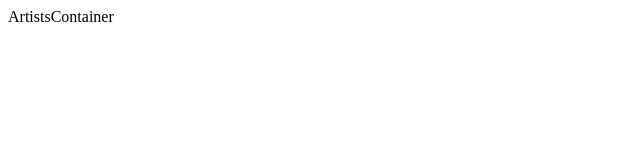
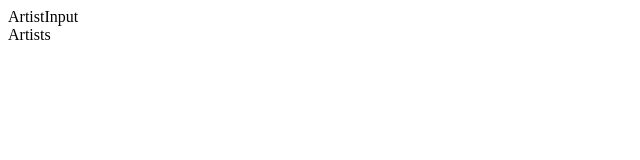
Before and after one commit to munroe1786/art-locale-frontend, a React (Create React App) app: page / in a window 1280 px wide. Shown: the top 160 px of the page, without its empty margins (0-640 px from the left). Built offline with nearby package versions, Linux system fonts and the light colour scheme.

Commit message:
add Artists and ArtistInput render to ArtistsContainer and add notes for understanding process

```diff
--- a/src/containers/ArtistsContainer.js
+++ b/src/containers/ArtistsContainer.js
@@ -1,19 +1,35 @@
 import React from 'react';
+import Artists from '../components/Artists';
+import ArtistInput from '../components/ArtistInput';
+import {connect} from 'react-redux';
 
 class ArtistsContainer extends React.Component {
 
     render() {
         return(
             <div>
-                ArtistsContainer
+                <ArtistInput />
+                <Artists />
             </div>
         )
     }
 
 }
 
-export default ArtistsContainer;
+export default connect() (ArtistsContainer);
 
 //makes sense that this container
 //will contain other components
 //that have to do with Artists
+
+//order of things now 11/26/20 -
+    //attach app to the DOM
+    //app renders artist container
+    //artist container renders
+        //Artists and ArtistInput
+
+
+//if we want to fetch artists from our
+//backend, add them to redux store
+//and use those artists from our
+//backend---need to connect to the store
```
Also changed, not shown: 1 other file (tests, documents, lock files or other folders).
